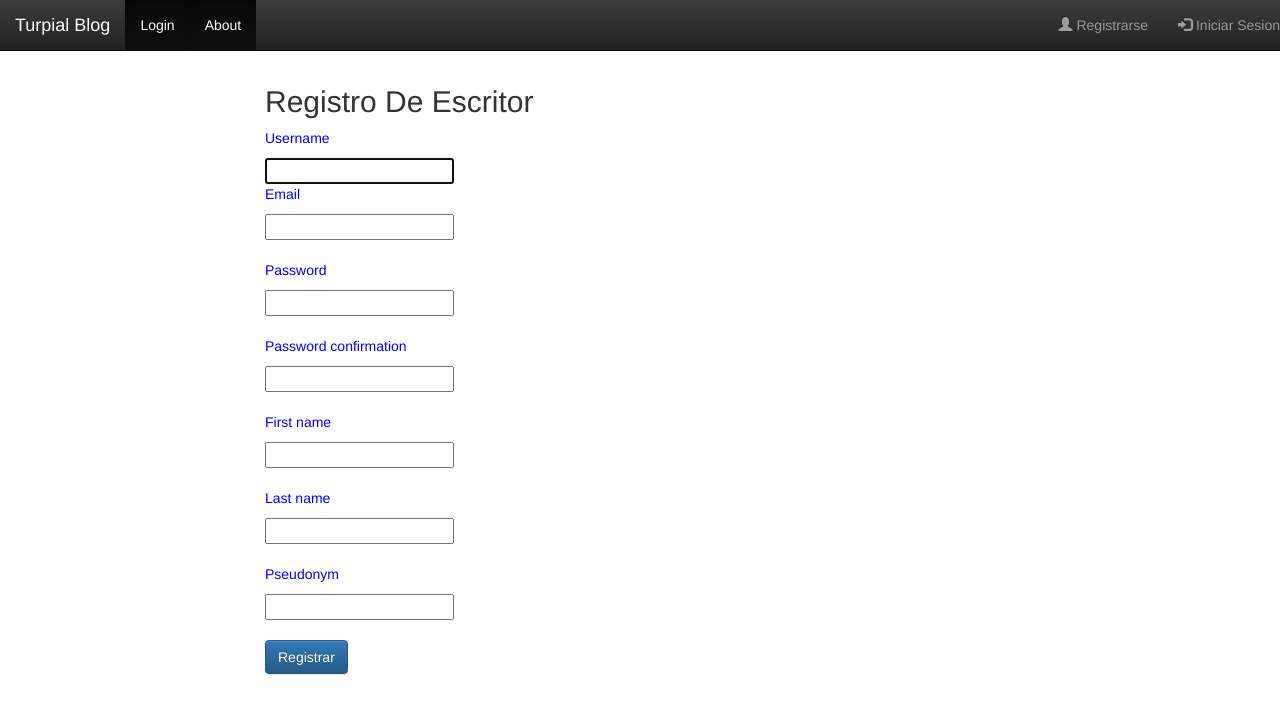
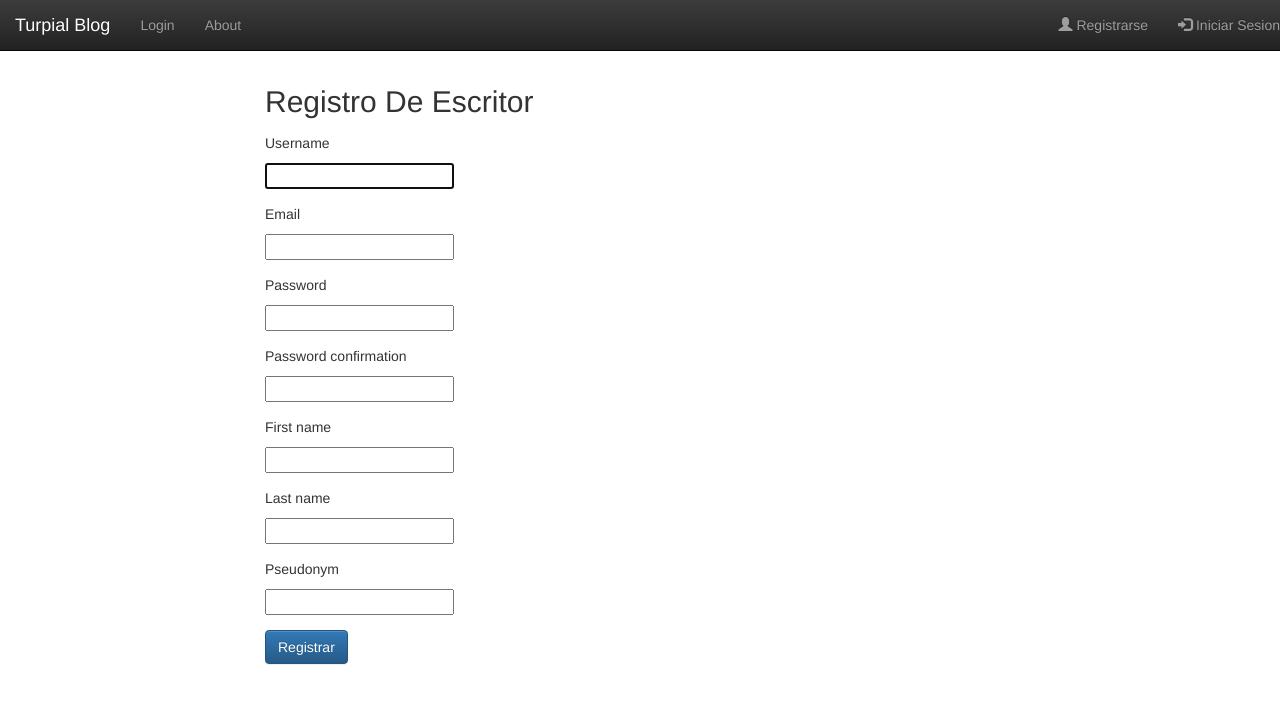
Before and after one commit to franciscosucre/tutorial_blog_turpial, a Django app: page /writer/RegisterWriter in a window 1280 px wide. Shown: the top 714 px of the page. Run offline with Django 3.2, Linux system fonts and the light colour scheme; parts of the project's set-up code (start-up, migrations or seed data) failed here and were passed over; some libraries are stand-ins or nearby versions.

Commit message:
(FJSG) Refactorizacion visual

```diff
--- a/blog/templates/base.html
+++ b/blog/templates/base.html
@@ -19,24 +19,24 @@
 		<a class="navbar-brand" href="/">Turpial Blog</a>
 		<ul class="nav navbar-nav ">
 			{% if request.user.is_authenticated %}
-			<li class="nav-item active">
+			<li class="nav-item">
 			    <a class="nav-link" href="/home">
 			        Home
 					<span class="sr-only">(current)</span>
 			    </a>
 			</li>
-			<li class="nav-item active">
+			<li class="nav-item">
 			    <a class="nav-link" href="{% url 'article_list' %}?page={{ page_obj.first }}">
 			        Article List
 			        <span class="sr-only">(current)</span>
 		        </a>
 	        </li>
 			{% else %}
-			<li class="nav-item active"><a class="nav-link" href="/login">Login
+			<li class="nav-item"><a class="nav-link" href="/login">Login
 					<span class="sr-only">(current)</span>
 			</a></li>
 			{% endif %}
-			<li class="nav-item active"><a class="nav-link" href="/about">About
+			<li class="nav-item"><a class="nav-link" href="/about">About
 					<span class="sr-only">(current)</span>
 			</a></li>
 		</ul>
--- a/blog/templates/writer/writer_form.html
+++ b/blog/templates/writer/writer_form.html
@@ -5,49 +5,70 @@
 {% block innerContents%}
 	<form method="post">
 		{% csrf_token %}
-		<div style="color:#0000FF">
-			<div style="color:#0000FF">
-				{% if message %}
-                    <p>{{ message }}</p>
-                {% endif %}
+		<div>
+			<div class="form-group">
 				{% if form.errors %}
                     <p style="color='{{ color }}'">{{ form.errors }}</p>
                 {% endif %}
 			</div>
-			<div style="color:#0000FF">
+			<div class="form-group">
+			    <div>
                     <p>{{form.username.label}}</p>
+                </div>
+                <div>
                     {{ form.username }}
                 </div>
-			<div style="color:#0000FF">
+            </div>
+			<div class="form-group">
+			    <div>
                     <p>{{form.email.label}}</p>
+                </div>
+                <div>
 				    {{ form.email }}
 				</div>
-			<br>
-			<div style="color:#0000FF">
+			</div>
+			{% if not request.user.is_authenticated %}
+			<div class="form-group">
+			    <div>
 			        <p>{{form.password1.label}}</p>
+		        </div>
+		        <div>
 				    {{ form.password1 }}
 				</div>
-			<br>
-			<div style="color:#0000FF">
+			</div>
+			<div class="form-group">
+			    <div>
 		            <p>{{form.password2.label}}</p>
+		        </div>
+		        <div>
 				    {{ form.password2 }}
 				</div>
-			<br>
-			<div style="color:#0000FF">
+			</div>
+			{% endif %}
+			<div class="form-group">
+			    <div>
 	                <p>{{form.first_name.label}}</p>
+	            </div>
+	            <div>
 				    {{ form.first_name }}
 				</div>
-			<br>
-			<div style="color:#0000FF">
+			</div>
+			<div class="form-group">
+			    <div>
 			        <p>{{form.last_name.label}}</p>
+			    </div>
+			    <div>
 				    {{ form.last_name }}
 				</div>
-			<br>
-			<div style="color:#0000FF">
+			</div>
+			<div class="form-group">
+			    <div>
 			        <p>{{form.pseudonym.label}}</p>
+			    </div>
+			    <div>
 				    {{ form.pseudonym }}
 				</div>
-			<br>
+			</div>
 			<div style="color:#0000FF">
 				<input type="submit" value="Registrar" value="Registrar" class="btn btn-primary"/>
 			</div>
--- a/blog/writer/article/views.py
+++ b/blog/writer/article/views.py
@@ -22,7 +22,7 @@ class article_list(LoginRequiredMixin,ListView):
 
 class article_create(LoginRequiredMixin,CreateView):
     model = Article
-    fields=['name','content','image']
+    fields=['name','content']
     success_url = '/writer/article'
 
     def form_valid(self, form):
@@ -35,7 +35,7 @@ class article_detail(LoginRequiredMixin,DetailView):
 
 class article_update(LoginRequiredMixin,UpdateView):
     model = Article
-    fields=['name','content','image']
+    fields=['name','content']
     success_url = '/writer/article'
 
 class article_delete(LoginRequiredMixin,DeleteView):
--- a/blog/writer/form.py
+++ b/blog/writer/form.py
@@ -15,6 +15,16 @@ class WriterRegister(UserCreationForm):
     last_name = forms.CharField(required=True)
     email = forms.EmailField(required=True)
 
+    widgets = {
+            'username': forms.TextInput(attrs={'class' : 'form-control'}),
+            'first_name': forms.TextInput(attrs={'class' : 'form-control'}),
+            'last_name': forms.TextInput(attrs={'class' : 'form-control'}),
+            'email': forms.TextInput(attrs={'class' : 'form-control'}),
+            'password1': forms.PasswordInput(attrs={'class' : 'form-control'}),
+            'password2': forms.PasswordInput(attrs={'class' : 'form-control'}),
+        }
+
+
     class Meta:
         model = Writer
         fields = ("username", "first_name","last_name","email", "password1", "password2","pseudonym")
```
Also changed, not shown: blog/templates/article/article_detail.html (+14 -16 lines), blog/templates/article/article_list.html (+6 -3 lines), blog/templates/success.html (renamed from blog/templates/article/success.html), 1 other file. Lines whose indentation alone changed are shown as unchanged.
